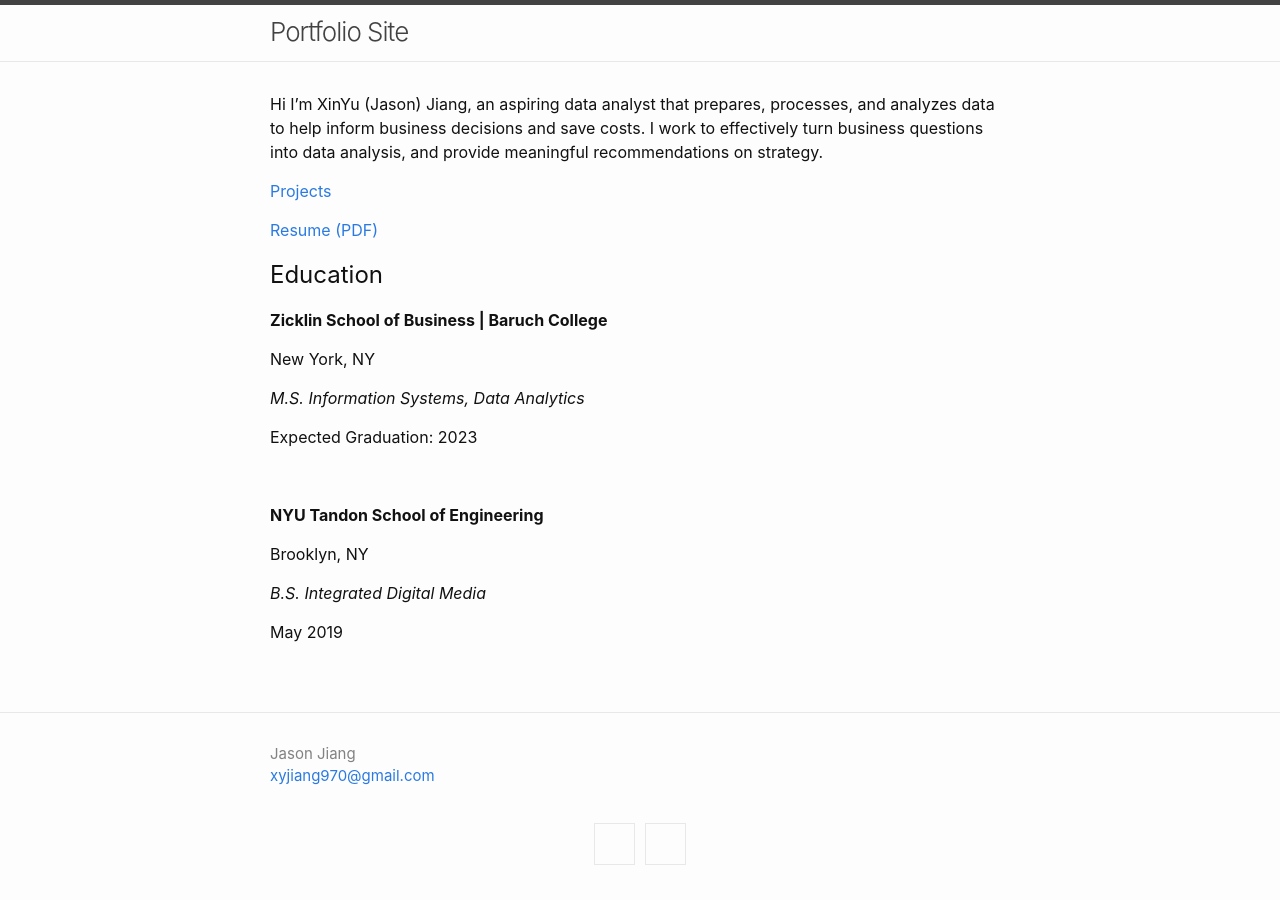
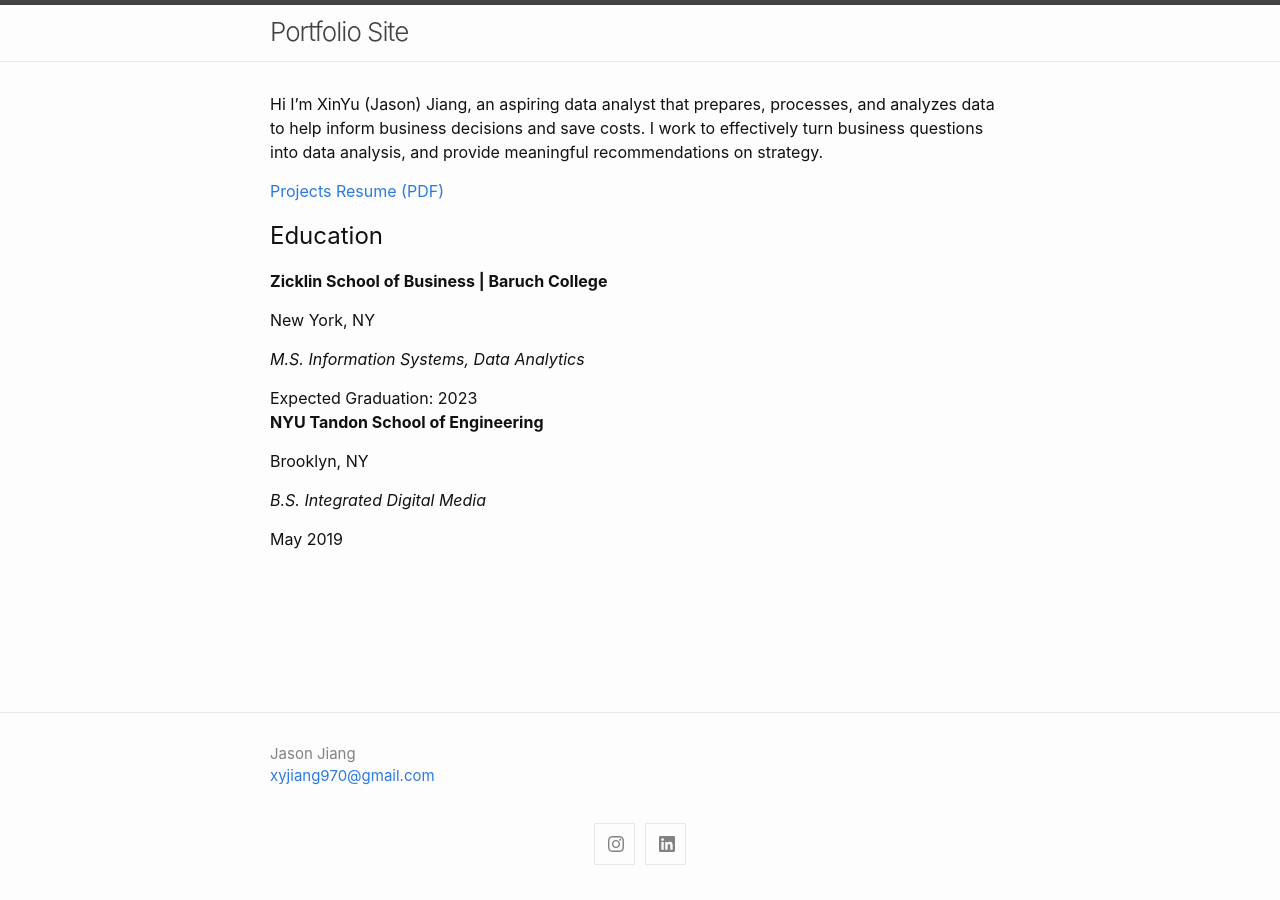
Before and after one commit to xyjiang970/xyjiang970.github.io, a Jekyll site: the page built from index.md, in a window 1280 px wide. Built offline with Jekyll 4.4.1, drawn with Linux system fonts in a browser that asks for light colours.

Commit message:
Add files via upload

```diff
--- a/_config.yml
+++ b/_config.yml
@@ -51,7 +51,7 @@ minima:
 # this and add the path to the pages in order as they should show up
 header_pages:
   # - about.md
-  - jason_resume.
+  - jason_resume.pdf
   - projects/projects_home.md
 
 # Build settings
--- a/_includes/social.html
+++ b/_includes/social.html
@@ -5,10 +5,10 @@
   {%- if social.dribbble -%}<li><a rel="me" href="https://dribbble.com/{{ social.dribbble | cgi_escape | escape }}" title="{{ social.dribbble | escape }}"><svg class="svg-icon grey"><use xlink:href="{{ '/assets/minima-social-icons.svg#dribbble' | relative_url }}"></use></svg></a></li>{%- endif -%}
   {%- if social.facebook -%}<li><a rel="me" href="https://www.facebook.com/{{ social.facebook | cgi_escape | escape }}" title="{{ social.facebook | escape }}"><svg class="svg-icon grey"><use xlink:href="{{ '/assets/minima-social-icons.svg#facebook' | relative_url }}"></use></svg></a></li>{%- endif -%}
   {%- if social.flickr -%}<li><a rel="me" href="https://www.flickr.com/photos/{{ social.flickr | cgi_escape | escape }}" title="{{ social.flickr | escape }}"><svg class="svg-icon grey"><use xlink:href="{{ '/assets/minima-social-icons.svg#flickr' | relative_url }}"></use></svg></a></li>{%- endif -%}
-  {%- if social.github -%}<li><a rel="me" href="https://github.com/{{ social.github | cgi_escape | escape }}" title="{{ social.github | escape }}"><svg class="svg-icon grey"><use xlink:href="{{ '/assets/minima-social-icons.svg#github' | relative_url }} target="_blank""></use></svg></a></li>{%- endif -%}
+  {%- if social.github -%}<li><a rel="me" href="https://github.com/{{ social.github | cgi_escape | escape }}" title="{{ social.github | escape }}"><svg class="svg-icon grey"><use xlink:href="{{ '/assets/minima-social-icons.svg#github' | relative_url }}" target="_blank"></use></svg></a></li>{%- endif -%}
   {%- if social.stackoverflow -%}<li><a rel="me" href="https://stackoverflow.com/users/{{ social.stackoverflow | cgi_escape | escape }}" title="{{ social.stackoverflow | escape }}"><svg class="svg-icon grey"><use xlink:href="{{ '/assets/minima-social-icons.svg#stackoverflow' | relative_url }}"></use></svg></a></li>{%- endif -%}
-  {%- if social.instagram -%}<li><a rel="me" href="https://www.instagram.com/{{ social.instagram | cgi_escape | escape }}" title="{{ social.instagram | escape }}"><svg class="svg-icon grey"><use xlink:href="{{ '/assets/minima-social-icons.svg#instagram' | relative_url }} target="_blank""></use></svg></a></li>{%- endif -%}
-  {%- if social.linkedin -%}<li><a rel="me" href="https://www.linkedin.com/in/{{ social.linkedin | cgi_escape | escape }}" title="{{ social.linkedin | escape }}"><svg class="svg-icon grey"><use xlink:href="{{ '/assets/minima-social-icons.svg#linkedin' | relative_url }} target="_blank""></use></svg></a></li>{%- endif -%}
+  {%- if social.instagram -%}<li><a rel="me" href="https://www.instagram.com/{{ social.instagram | cgi_escape | escape }}" title="{{ social.instagram | escape }}"><svg class="svg-icon grey"><use xlink:href="{{ '/assets/minima-social-icons.svg#instagram' | relative_url }}" target="_blank"></use></svg></a></li>{%- endif -%}
+  {%- if social.linkedin -%}<li><a rel="me" href="https://www.linkedin.com/in/{{ social.linkedin | cgi_escape | escape }}" title="{{ social.linkedin | escape }}"><svg class="svg-icon grey"><use xlink:href="{{ '/assets/minima-social-icons.svg#linkedin' | relative_url }}" target="_blank"></use></svg></a></li>{%- endif -%}
   {%- if social.pinterest -%}<li><a rel="me" href="https://www.pinterest.com/{{ social.pinterest | cgi_escape | escape }}" title="{{ social.pinterest | escape }}"><svg class="svg-icon grey"><use xlink:href="{{ '/assets/minima-social-icons.svg#pinterest' | relative_url }}"></use></svg></a></li>{%- endif -%}
   {%- for mst in social.mastodon -%}{%- if mst.username and mst.instance -%}<li><a rel="me" href="https://{{ mst.instance | cgi_escape | escape}}/@{{mst.username}}" title="{{ mst.username | escape }}"><svg class="svg-icon grey"><use xlink:href="{{ '/assets/minima-social-icons.svg#mastodon' | relative_url }}"></use></svg></a></li>{%- endif -%}{%- endfor -%}
   {%- if social.twitter -%}<li><a rel="me" href="https://twitter.com/{{ social.twitter | cgi_escape | escape }}" title="{{ social.twitter | escape }}"><svg class="svg-icon grey"><use xlink:href="{{ '/assets/minima-social-icons.svg#twitter' | relative_url }}"></use></svg></a></li>{%- endif -%}
--- a/index.md
+++ b/index.md
@@ -10,10 +10,8 @@ layout: home
 Hi I'm XinYu (Jason) Jiang, an aspiring data analyst that prepares, processes, and analyzes data to help inform business decisions and save costs. I work to effectively turn business questions into data analysis, and provide meaningful recommendations on strategy.
 
 [Projects](/projects/projects_home.md)
-
-
 [Resume (PDF)](/jason_resume.pdf){:target="_blank"}
-
+<br>
 ## Education
 **Zicklin School of Business \| Baruch College**
 
@@ -22,9 +20,7 @@ New York, NY
 _M.S. Information Systems, Data Analytics_
 
 Expected Graduation: 2023
-
 <br>
-
 **NYU Tandon School of Engineering**
 
 Brooklyn, NY
```
